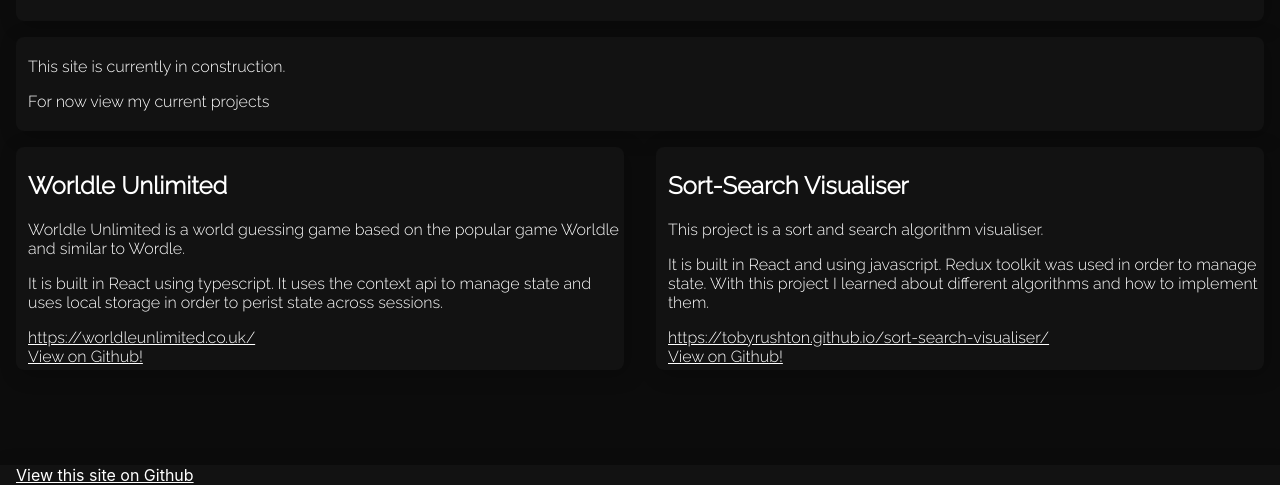
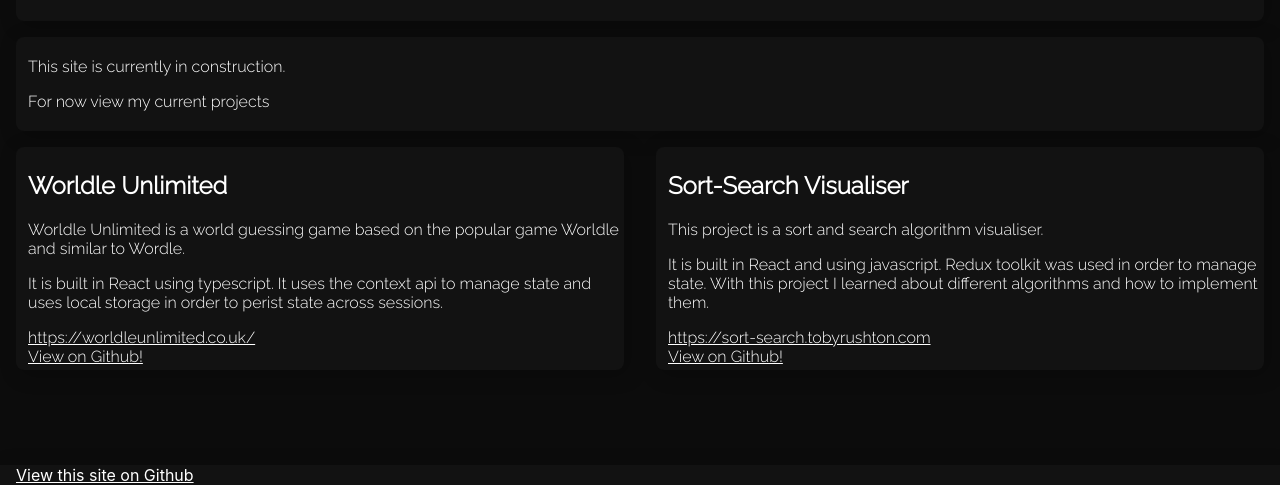
Before and after one commit to tobyrushton/tobyrushton.com, a Next.js app: page / in a window 1280 px wide. Shown: the part 315-800 px from the top of the page. Built offline with nearby package versions, Linux system fonts and the light colour scheme; no server answers.

Commit message:
link update for sort-search

```diff
--- a/src/pages/index.tsx
+++ b/src/pages/index.tsx
@@ -38,8 +38,8 @@
                 </Project>
                 <Project
                     title="Sort-Search Visualiser"
-                    link="https://tobyrushton.github.io/sort-search-visualiser/"
-                    sourceLink="https://github.com/tobyrushton/sort-search-visualiser"
+                    link="https://sort-search.tobyrushton.com"
+                    sourceLink="https://sort-search.tobyrushton.com"
                 >
                     <p>
                         This project is a sort and search algorithm visualiser.
```
